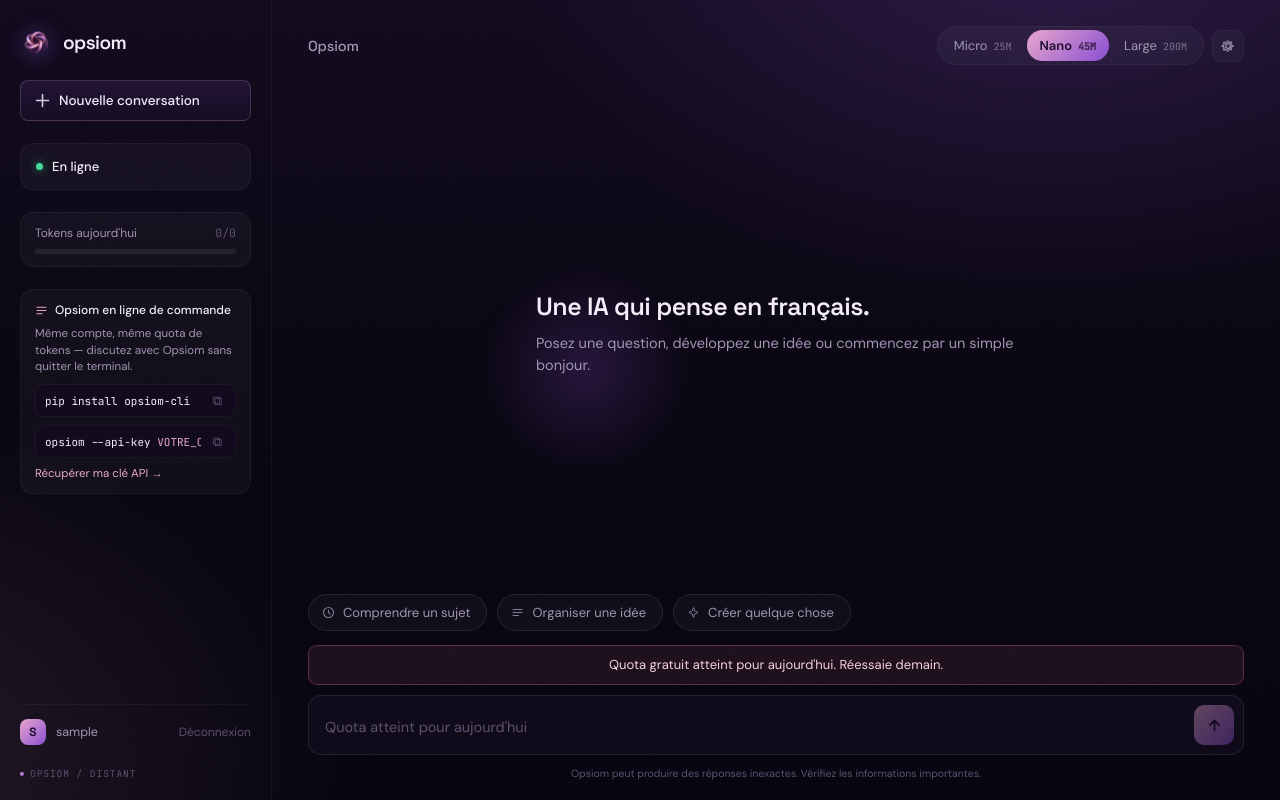
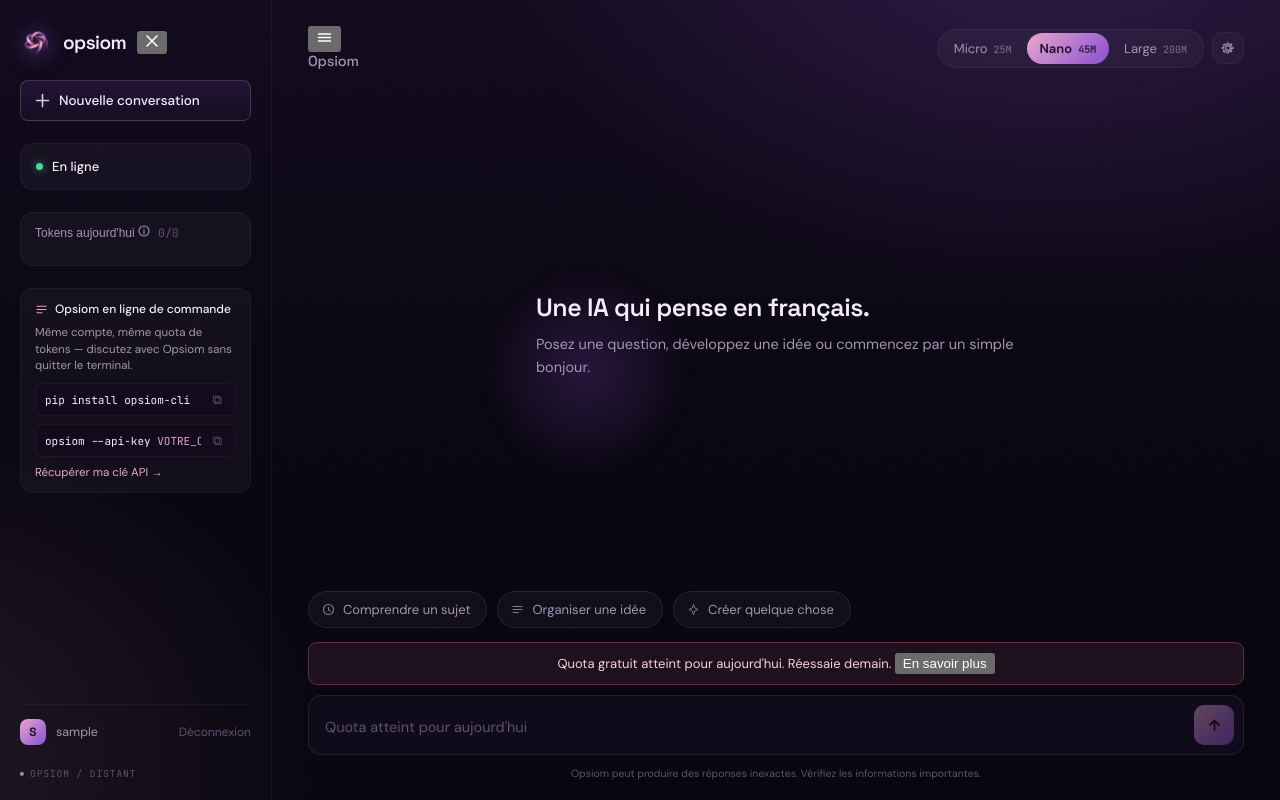
Before and after one commit to JuloEco/Opsiom-frontend, a Flask app: page / in a window 1280 px wide. Run offline with Flask 3, Linux system fonts and the light colour scheme; the visitor is signed in with stand-in values (Sample User, id 1); data that the repository does not hold is empty.

Commit message:
Add files via upload

```diff
--- a/templates/index.html
+++ b/templates/index.html
@@ -13,10 +13,15 @@
 
 <div class="app-shell">
 
+  <div id="sidebar-backdrop"></div>
+
   <aside id="sidebar">
     <div id="brand-row">
       <img id="brand-mark" src="{{ url_for('static', filename='img/logo.png') }}" alt="">
       <span id="brand-name">opsiom</span>
+      <button id="sidebar-close" aria-label="Fermer le menu" type="button">
+        <svg width="14" height="14" viewBox="0 0 14 14" fill="none"><path d="M2 2L12 12M12 2L2 12" stroke="currentColor" stroke-width="1.5" stroke-linecap="round"/></svg>
+      </button>
     </div>
 
     <button id="new-chat">
@@ -39,15 +44,18 @@
       </div>
     </div>
 
-    <div id="quota-card" data-used="{{ quota.used }}" data-limit="{{ quota.limit }}">
+    <button id="quota-card" type="button" data-used="{{ quota.used }}" data-limit="{{ quota.limit }}" aria-haspopup="dialog">
       <div id="quota-row">
-        <span id="quota-label">Tokens aujourd'hui</span>
+        <span id="quota-label">
+          Tokens aujourd'hui
+          <svg width="12" height="12" viewBox="0 0 12 12" fill="none" aria-hidden="true"><circle cx="6" cy="6" r="5" stroke="currentColor" stroke-width="1.1"/><path d="M6 5.4V9M6 3.6V3.55" stroke="currentColor" stroke-width="1.1" stroke-linecap="round"/></svg>
+        </span>
         <span id="quota-count"><span id="quota-used">{{ quota.used }}</span>/<span id="quota-limit">{{ quota.limit }}</span></span>
       </div>
       <div id="quota-bar-track">
         <div id="quota-bar-fill" style="width: {{ ((quota.used / quota.limit * 100) if quota.limit else 0)|round(1) }}%;"></div>
       </div>
-    </div>
+    </button>
 
     <div id="cli-promo">
       <div id="cli-promo-head">
@@ -77,7 +85,12 @@
 
   <main id="main-panel">
     <div id="topbar">
-      <h1 id="topbar-title">Opsiom</h1>
+      <div id="topbar-left">
+        <button id="sidebar-open" aria-label="Ouvrir le menu" type="button">
+          <svg width="17" height="17" viewBox="0 0 17 17" fill="none"><path d="M2.5 5H14.5M2.5 8.5H14.5M2.5 12H14.5" stroke="currentColor" stroke-width="1.4" stroke-linecap="round"/></svg>
+        </button>
+        <h1 id="topbar-title">Opsiom</h1>
+      </div>
       <div id="topbar-controls">
         <div id="model-picker" role="radiogroup" aria-label="Choix du modèle"></div>
         <div id="settings-wrap">
@@ -137,7 +150,10 @@
       </button>
     </div>
 
-    <div id="quota-banner" class="flash error" hidden>Quota gratuit atteint pour aujourd'hui. Réessaie demain.</div>
+    <div id="quota-banner" class="flash error" hidden>
+      <span>Quota gratuit atteint pour aujourd'hui. Réessaie demain.</span>
+      <button id="quota-banner-info" type="button">En savoir plus</button>
+    </div>
 
     <div id="composer-row">
       <textarea id="msg-input" placeholder="Écrivez à Opsiom…" rows="1" maxlength="2000"></textarea>
@@ -151,6 +167,48 @@
 
 </div>
 
+<div id="quota-modal-overlay" hidden>
+  <div id="quota-modal" role="dialog" aria-modal="true" aria-labelledby="quota-modal-title">
+    <button id="quota-modal-close" type="button" aria-label="Fermer">
+      <svg width="14" height="14" viewBox="0 0 14 14" fill="none"><path d="M2 2L12 12M12 2L2 12" stroke="currentColor" stroke-width="1.5" stroke-linecap="round"/></svg>
+    </button>
+
+    <div id="quota-modal-icon">
+      <svg width="20" height="20" viewBox="0 0 20 20" fill="none"><path d="M10 6.2V10.4L12.8 12" stroke="currentColor" stroke-width="1.5" stroke-linecap="round" stroke-linejoin="round"/><circle cx="10" cy="10" r="8" stroke="currentColor" stroke-width="1.5"/></svg>
+    </div>
+
+    <h3 id="quota-modal-title">Quota quotidien de tokens</h3>
+    <p id="quota-modal-lead">Chaque compte dispose d'un nombre de tokens gratuits par jour, partagé entre cette interface et le CLI Opsiom.</p>
+
+    <div id="quota-modal-stats">
+      <div class="quota-modal-stat">
+        <span>Utilisés</span>
+        <strong id="modal-quota-used">0</strong>
+      </div>
+      <div class="quota-modal-stat">
+        <span>Restants</span>
+        <strong id="modal-quota-remaining">0</strong>
+      </div>
+      <div class="quota-modal-stat">
+        <span>Limite / jour</span>
+        <strong id="modal-quota-limit">0</strong>
+      </div>
+    </div>
+
+    <div id="quota-modal-bar-track">
+      <div id="quota-modal-bar-fill"></div>
+    </div>
+
+    <ul id="quota-modal-list">
+      <li>Le compteur se réinitialise chaque jour à minuit.</li>
+      <li>Un même quota est partagé entre le site et <code>opsiom-cli</code> — inutile de basculer entre les deux pour en avoir plus.</li>
+      <li>Chaque message consomme des tokens à hauteur du texte envoyé et reçu, selon le modèle choisi.</li>
+    </ul>
+
+    <a id="quota-modal-cta" href="{{ octix_portal_url or '#' }}/compte" target="_blank" rel="noopener">Gérer mon compte Octix →</a>
+  </div>
+</div>
+
 <script src="{{ url_for('static', filename='js/app.js') }}"></script>
 </body>
 </html>
```
